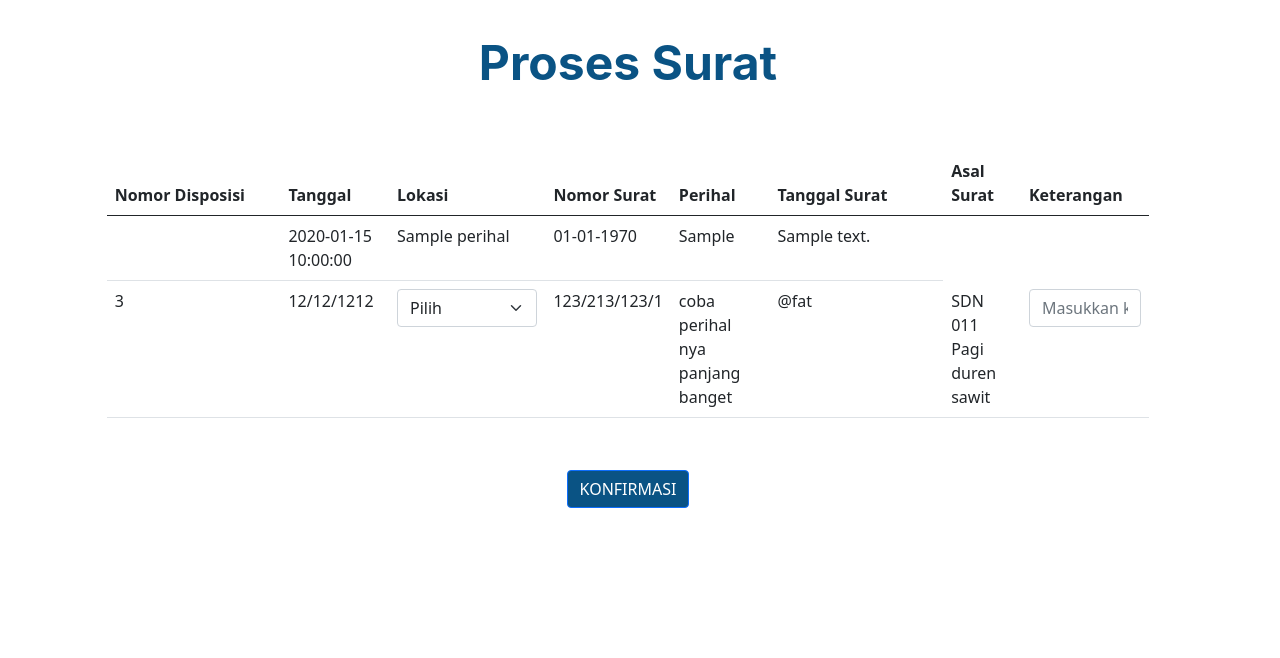
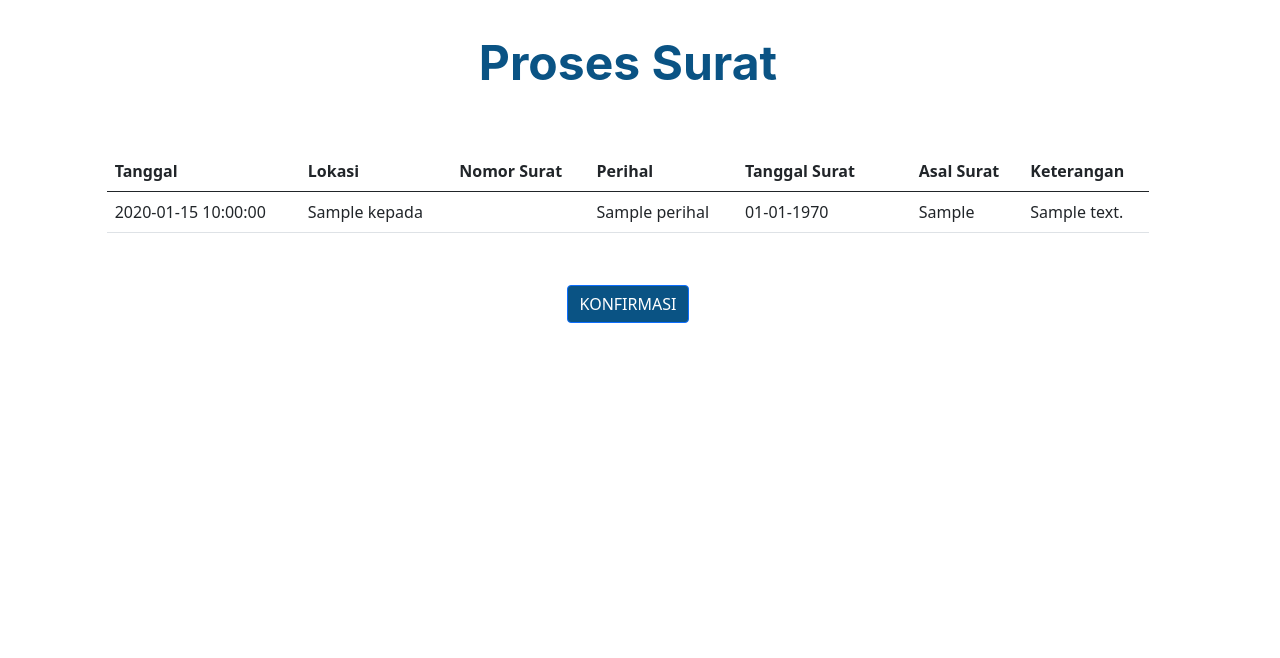
Before and after one commit to Jarsters/Suratan, a CodeIgniter 4 app: template app/Views/surat/konfirmasi.php in a window 1280 px wide. Shown: the part 101-759 px from the top of the page. Run offline with PHP 8.4 and a stand-in for CodeIgniter, Linux system fonts and the light colour scheme; the template is opened without the code that fills it: most values are stand-ins (such as "Sample title", 1, 10 or a date in 2020); some libraries are stand-ins or nearby versions.

Commit message:
Memperbaiki bagian konfirmasi menaruh pada tempatnya

```diff
--- a/app/Views/surat/konfirmasi.php
+++ b/app/Views/surat/konfirmasi.php
@@ -9,7 +9,6 @@
         <table class="table" id="myTable">
             <thead>
                 <tr>
-                    <th scope="col" class="col col-2"><?= ($surat['no_surat']) ? 'Nomor Surat' : 'Nomor Disposisi' ?></th>
                     <th scope="col">Tanggal</th>
                     <th scope="col">Lokasi</th>
                     <th scope="col">Nomor Surat</th>
@@ -23,32 +22,22 @@
                 <?php $length = sizeof(explode(',', $surat['kepada'])) ?>
                 <?php for ($i = 0; $i < $length; $i++) : ?>
                     <tr>
-                        <td><?= ($surat['no_surat']) ? $surat['no_surat'] : $surat['no_disposisi'] ?></td>
+                        <!-- Tanggal (Dinamis) -->
                         <td><?= explode(',', $surat['tanggal_surat'])[$i] ?></td>
-                        <!-- tambahin buat nomor surat sa -->
+                        <!-- Lokasi -->
+                        <td><?= explode(',', $surat['kepada'])[$i] ?></td>
+                        <!-- Nomor Surat -->
+                        <td><?= $surat['no_surat'] ?></td>
+                        <!-- Perihal -->
                         <td><?= $surat['perihal'] ?></td>
+                        <!-- Tanggal Surat -->
                         <td><?= date('m-d-Y', strtotime($surat['surat_dibuat'])) ?></td>
+                        <!-- Asal Surat -->
                         <td><?= $surat['asal_surat'] ?></td>
+                        <!-- Keterangan -->
                         <td><?= explode(',', $surat['keterangan'])[$i] ?></td>
                     </tr>
                 <?php endfor; ?>
-                <tr>
-                    <td>3</td>
-                    <td>12/12/1212</td>
-                    <td style="width: 15%;">
-                        <select class="form-select" aria-label="Default select example">
-                            <option selected>Pilih</option>
-                            <option value="1">One</option>
-                            <option value="2">Two</option>
-                            <option value="3">Three</option>
-                        </select>
-                    </td>
-                    <td>123/213/123/1</td>
-                    <td>coba perihal nya panjang banget</td>
-                    <td>@fat</td>
-                    <td>SDN 011 Pagi duren sawit</td>
-                    <td><input type="text" class="form-control" placeholder="Masukkan keterangan ..." name="keterangan"></td>
-                </tr>
             </tbody>
         </table>
         <div class="col col-12 text-center" style="margin-top: 5%">
```
